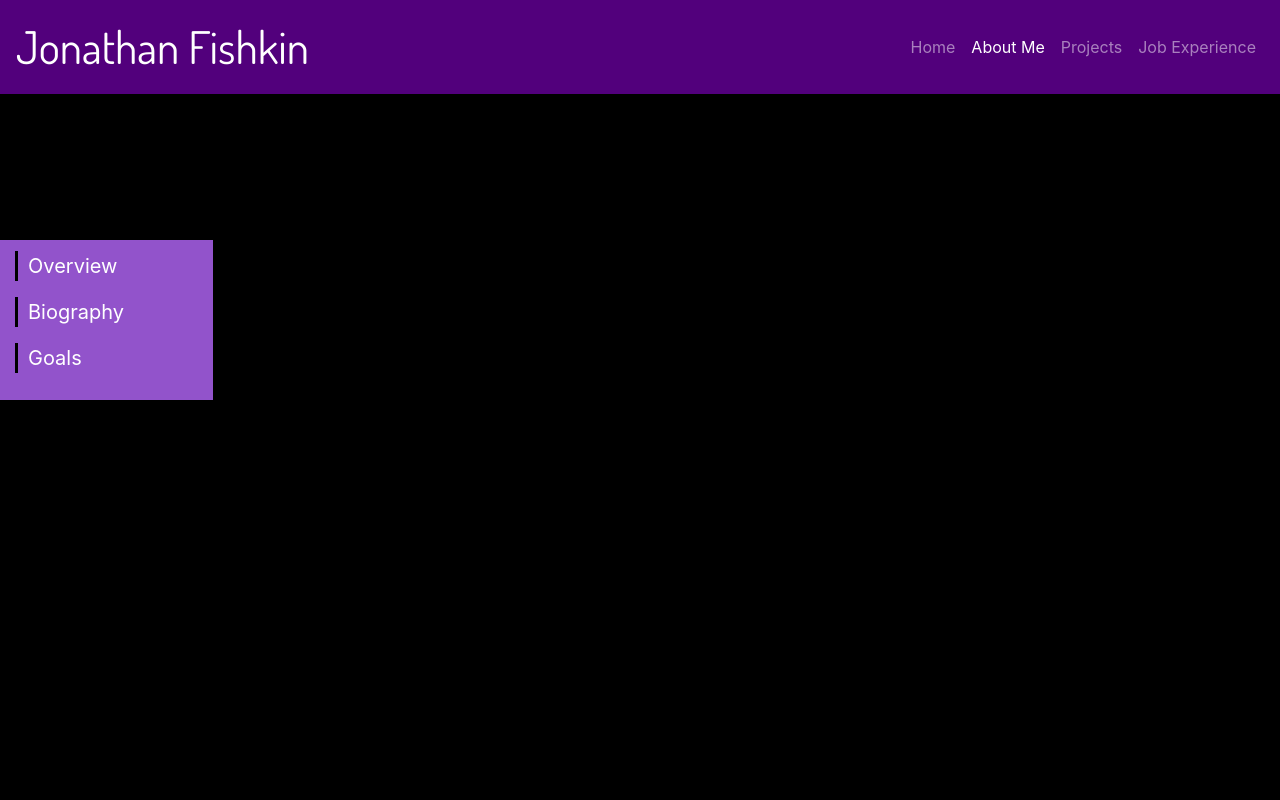
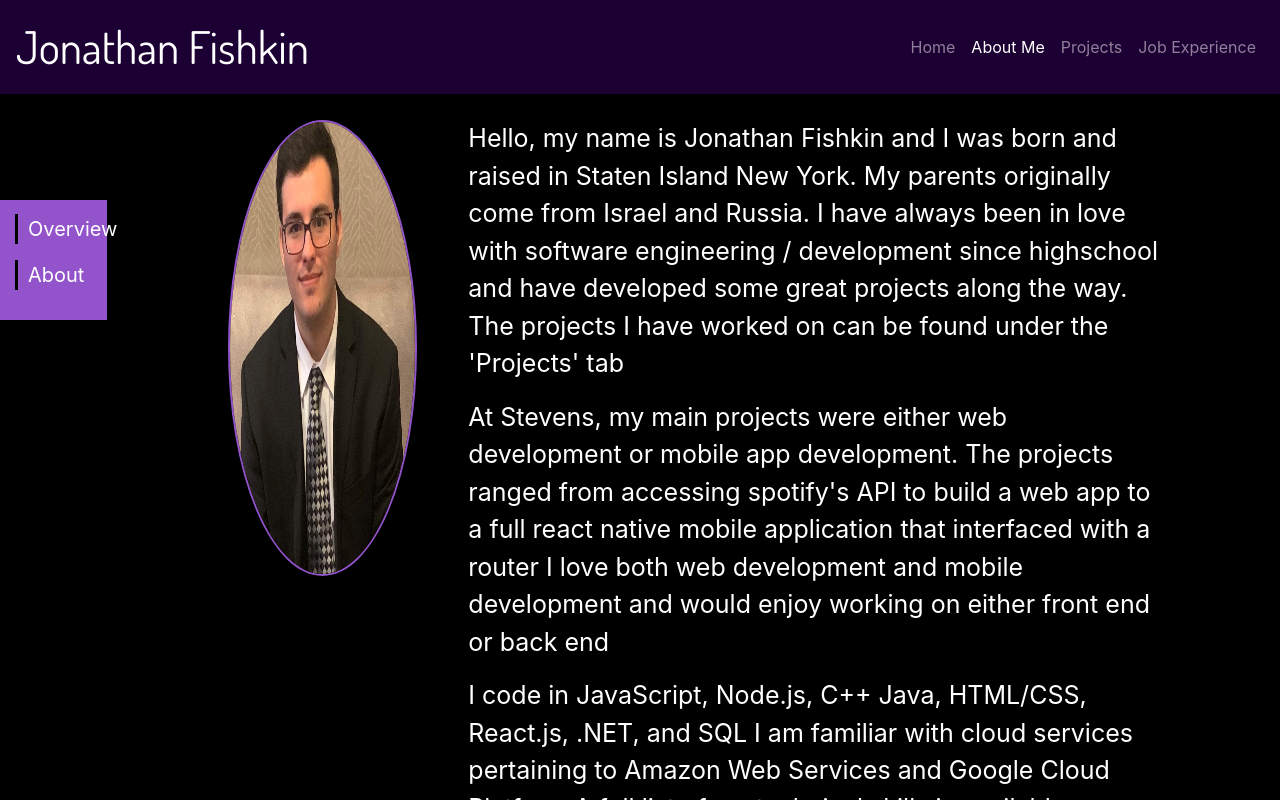
Before and after one commit to TheFish1996/MyPersonalWebsite, a React (Create React App) app in the folder FrontEnd/: page /aboutme in a window 1280 px wide. Built offline with nearby package versions, Linux system fonts and the light colour scheme.

Commit message:
updated about me page

```diff
--- a/FrontEnd/src/components/AboutMePage/AboutMe.js
+++ b/FrontEnd/src/components/AboutMePage/AboutMe.js
@@ -12,7 +12,7 @@ import {
 
 function AboutMe(props){
 
-    const[showElement, setElement] = useState("")
+    const[showElement, setElement] = useState("biography")
 
     function showWhichElement(element){
         setElement(element);
@@ -23,14 +23,13 @@ function AboutMe(props){
             <NavBar pageName={"About Me"} classDefinition={"navbar-test"} />
             <Container fluid className="aboutMePage">
                 <Row>
-                    <Col className="aboutMeBeginningLeft" xs="2" sm="2" md="2" lg ="2" xl="2">
+                    <Col className="aboutMeBeginningLeft" xs="2" sm="2" md="2" lg ="2" xl="1">
                         <p
                             onClick={() => {showWhichElement("overview")}}
                         >Overview</p>
                         <p
                             onClick={() => {showWhichElement("biography")}}
-                        >Biography</p>
-                        <p>Goals</p>
+                        >About</p>
                     </Col>
                     {   showElement === "overview" &&
                             <Overview />
--- a/FrontEnd/src/components/AboutMePage/Biography.js
+++ b/FrontEnd/src/components/AboutMePage/Biography.js
@@ -4,23 +4,35 @@ import {
     Container,
     Row,
     Col,
+    Table
   } from 'reactstrap'
+
+    const picture = require('../../img/me2.jpg')
+
+
 
     function Biography(props){
         return (
-            <Col className="aboutMeBeginning" xs="8" sm="8" md="8" lg="8" xl="9">
+            <Col className="aboutMeBiography" xs="8" sm="8" md="8" lg="8" xl="9">
                 <Row>
-                    <Col className="overviewElements" xs="7" sm="7" md="7" lg ="7" xl="4">
-                        <p>NAME</p>
-                        <p>Jonathan Fishkin</p>
+                    <Col xs="7" sm="7" md="7" lg ="7" xl="3">
+                        <img width="90%" height="60%" src={picture} alt="avatar"></img>
                     </Col>
-                    <Col className="overviewElements" xs="7" sm="7" md="7" lg ="7" xl="4">
-                        <p>RESIDENCE</p>
-                        <p>Staten Island, New York</p>
-                    </Col>
-                    <Col className="overviewElements" xs="7" sm="7" md="7" lg ="7" xl="4">
-                        <p>MAJOR</p>
-                        <p>Computer Engineering</p>
+                    <Col xs="7" sm="7" md="7" lg ="7" xl="9">
+                        <p style={{animationDelay:"1.5s"}}>Hello, my name is Jonathan Fishkin and I was born and raised in Staten Island New York. My parents originally come from Israel and Russia.
+                        I have always been in love with software engineering / development since highschool and have developed some great projects along the way.
+                        The projects I have worked on can be found under the 'Projects' tab
+                        </p>
+                        <p style={{animationDelay:"2s"}}>
+                        At Stevens, my main projects were either web development or mobile app development.
+                        The projects ranged from accessing spotify's API to build a web app to a full react native mobile application that interfaced with a router
+                        I love both web development and mobile development and would enjoy working on either front end or back end
+                        </p>
+                        <p style={{animationDelay:"2.5s"}}>
+                        I code in JavaScript, Node.js, C++ Java, HTML/CSS, React.js, .NET, and SQL
+                        I am familiar with cloud services pertaining to Amazon Web Services and Google Cloud Platform
+                        A full list of my technical skills is available on my LinkedIN as well as my resume.
+                        </p>
                     </Col>
                 </Row>
             </Col>
--- a/FrontEnd/src/styles/AboutMe.css
+++ b/FrontEnd/src/styles/AboutMe.css
@@ -1,5 +1,5 @@
 .navbar-test {
-  background-color:#52007C;
+  background-color:#1C0034;
 
 }
 .aboutMePage{
@@ -25,8 +25,8 @@
   display: flex;
   flex-direction: column;
   justify-content: center;
-  margin-top: 30vh;
-  height: 20vh;
+  margin-top: 25vh;
+  height: 15vh;
   background-color:#9253cb;
   color: white;
 }
@@ -35,6 +35,7 @@
   border-left: 3px solid  black;
   font-size: 20px;
   cursor: pointer;
+
 }
 
 .aboutMeBeginningLeft p {
@@ -45,6 +46,30 @@
   opacity: 0;
   border-left: 3px solid  #9253cb;
 	animation: fadeInOverview 1s ease-in both;
+}
+
+.aboutMeBiography{
+  margin-top: 15vh;
+  height: 100vh;
+  background-size: cover;
+  overflow-y:auto;
+  margin-left: auto;
+  margin-right: auto;
+}
+
+.aboutMeBiography img {
+  opacity: 0;
+  border-radius: 50%;
+  border: 2px solid;
+  border-color: #9253cb;
+  animation: fadeInOverview 1s ease-in both;
+}
+
+.aboutMeBiography p {
+  opacity: 0;
+  font-size: 25px;
+  color: white;
+  animation: fadeInOverviewRight 1s ease-out both;
 }
 
 @keyframes fadeInOverview {
@@ -58,27 +83,38 @@
 	}
 }
 
+@keyframes fadeInOverviewRight {
+	from {
+		opacity: 0;
+		transform: translate3d(+80%, 0, 0);
+	}
+	to {
+		opacity: 1;
+		transform: translate3d(0, 0, 0);
+	}
+}
+
 @media screen and (max-width: 1024px) {
   .aboutMeBeginningLeft p {
-    font-size: 12px;
+    font-size: 20px;
   }
 }
 
 @media screen and (max-width: 950px) {
   .aboutMeBeginningLeft p {
-    font-size: 12px;
+    font-size: 18px;
   }
 }
 
 @media screen and (max-width: 650px) {
   .aboutMeBeginningLeft p {
-    font-size: 10px;
+    font-size: 15px;
   }
 
 }
 
 @media screen and (max-width: 480px) {
   .aboutMeBeginningLeft p {
-    font-size: 10px;
+    font-size: 12px;
   }
 }
```
Also changed, not shown: FrontEnd/src/img/me2.jpg (added).
